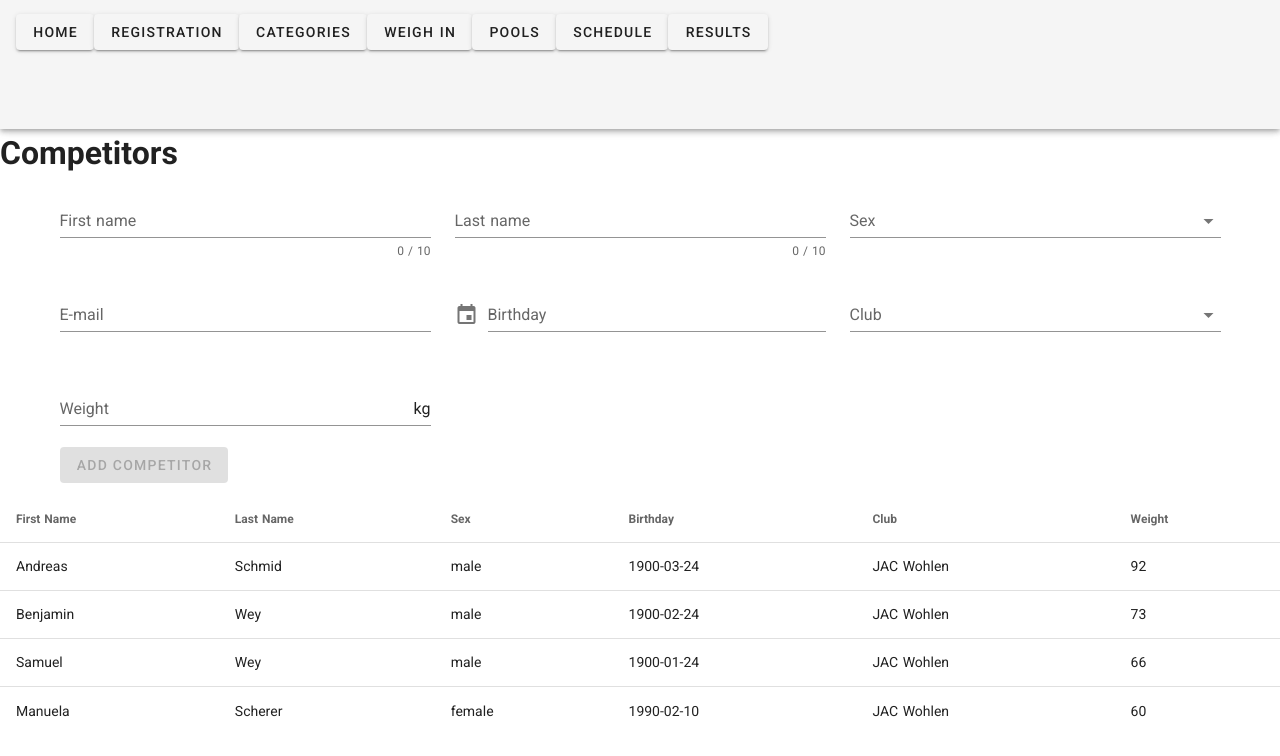
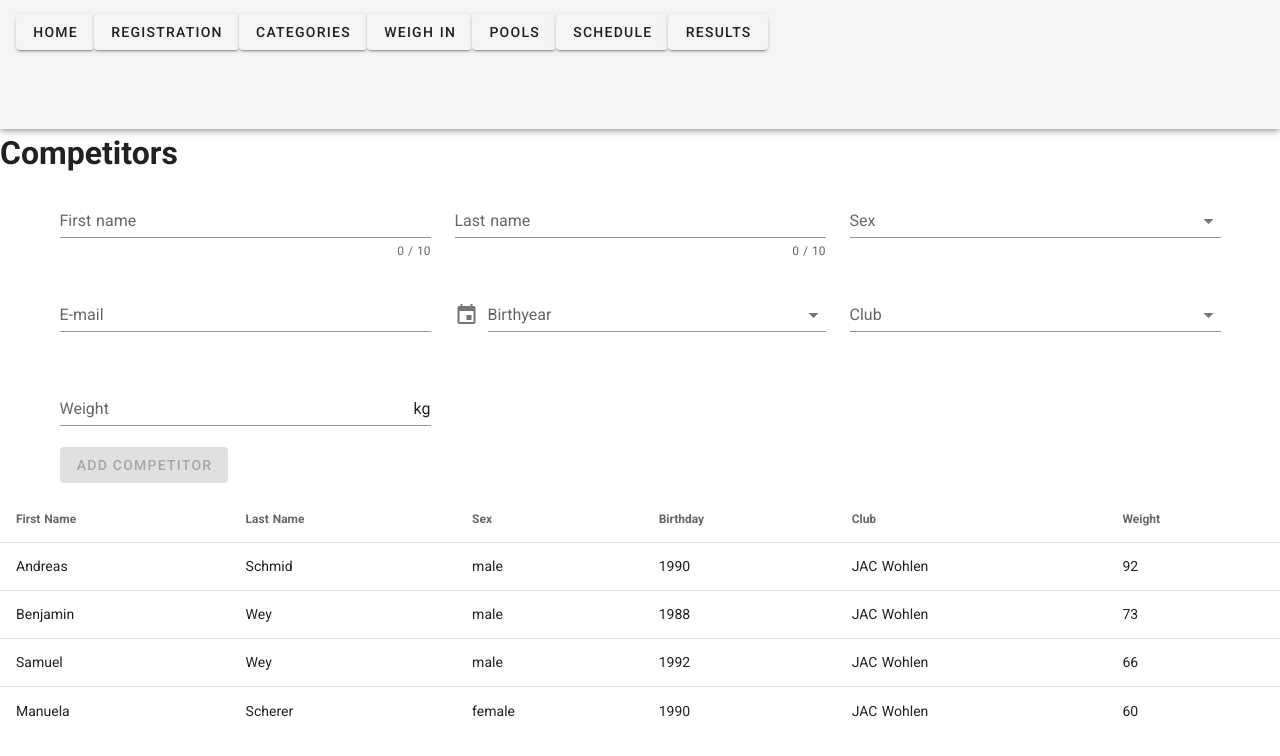
Before and after one commit to jacwohlen/turnus, a Nuxt app: page /Competitors in a window 1280 px wide. Shown: the top 756 px of the page. Built offline with nearby package versions, Linux system fonts and the light colour scheme.

Commit message:
Competitor: Replace birthday with birthyear -> no more data needed

```diff
--- a/components/CategoryMembersList.vue
+++ b/components/CategoryMembersList.vue
@@ -25,7 +25,7 @@ export default {
         { text: 'First Name', value: 'firstname' },
         { text: 'Last Name', value: 'lastname' },
         { text: 'Sex', value: 'sex' },
-        { text: 'Birthday', value: 'birthday' },
+        { text: 'Birthday', value: 'birthyear' },
         { text: 'Club', value: 'club' },
         { text: 'Weight', value: 'weight' },
         { text: 'Actions', value: 'actions', sortable: false },
--- a/components/CompetitorForm.vue
+++ b/components/CompetitorForm.vue
@@ -41,32 +41,13 @@
           ></v-text-field>
         </v-col>
         <v-col cols="12" md="4">
-          <v-menu
-            ref="menu"
-            v-model="menu"
-            :close-on-content-click="false"
-            transition="scale-transition"
-            offset-y
-            min-width="290px"
+          <v-combobox
+            v-model="birthyear"
+            label="Birthyear"
+            :items="years"
+            prepend-icon="mdi-calendar"
           >
-            <template v-slot:activator="{ on, attrs }">
-              <v-text-field
-                v-model="birthday"
-                label="Birthday"
-                prepend-icon="mdi-calendar"
-                readonly
-                v-bind="attrs"
-                v-on="on"
-              ></v-text-field>
-            </template>
-            <v-date-picker
-              ref="picker"
-              v-model="birthday"
-              :max="new Date().toISOString().substr(0, 10)"
-              min="1940-01-01"
-              @change="save"
-            ></v-date-picker>
-          </v-menu>
+          </v-combobox>
         </v-col>
         <v-col cols="12" md="4">
           <v-autocomplete
@@ -98,7 +79,7 @@ export default {
     firstname: null,
     lastname: null,
     sex: null,
-    birthday: null,
+    birthyear: null,
     email: null,
     club: null,
     weight: null,
@@ -111,6 +92,7 @@ export default {
       (v) => !!v || 'E-mail is required',
       (v) => /.+@.+\..+/.test(v) || 'E-mail must be valid',
     ],
+    years: [],
     menu: false,
     valid: true,
   }),
@@ -124,19 +106,25 @@ export default {
       val && setTimeout(() => (this.$refs.picker.activePicker = 'YEAR'))
     },
   },
+  mounted() {
+    const currentYear = new Date().getFullYear()
+    for (let i = currentYear; i > currentYear - 100; i--) {
+      this.years.push(i)
+    }
+  },
   methods: {
     addCompetitor() {
       this.$store.commit('competitors/add', {
         firstname: this.firstname,
         lastname: this.lastname,
         sex: this.sex,
-        birthday: this.birthday,
+        birthyear: this.birthyear,
         club: this.club,
         weight: this.weight,
       })
       this.firstname = null
       this.lastname = null
-      this.birthday = null
+      this.birthyear = null
       this.email = null
       // this.club
       this.weight = null
--- a/pages/Competitors.vue
+++ b/pages/Competitors.vue
@@ -19,7 +19,7 @@
             <td>{{ item.firstname }}</td>
             <td>{{ item.lastname }}</td>
             <td>{{ item.sex }}</td>
-            <td>{{ item.birthday }}</td>
+            <td>{{ item.birthyear }}</td>
             <td>{{ item.club }}</td>
             <td>{{ item.weight }}</td>
           </tr>
--- a/pages/WeighIn.vue
+++ b/pages/WeighIn.vue
@@ -31,7 +31,7 @@ export default {
       { text: 'Firstname', value: 'firstname' },
       { text: 'Lastname', value: 'lastname' },
       { text: 'Sex', value: 'sex' },
-      { text: 'Birthday', value: 'birthday' },
+      { text: 'Birthday', value: 'birthyear' },
       { text: 'Club', value: 'club' },
       { text: 'Given Weight', value: 'weight' },
       { text: 'Measured Weight', value: 'weight_measured' },
--- a/store/competitors.js
+++ b/store/competitors.js
@@ -5,7 +5,7 @@ export const state = () => ({
       firstname: 'Andreas',
       lastname: 'Schmid',
       sex: 'male',
-      birthday: '1900-03-24',
+      birthyear: '1990',
       club: 'JAC Wohlen',
       weight: 92,
       weight_measured: 92.3,
@@ -15,7 +15,7 @@ export const state = () => ({
       firstname: 'Benjamin',
       lastname: 'Wey',
       sex: 'male',
-      birthday: '1900-02-24',
+      birthyear: '1988',
       club: 'JAC Wohlen',
       weight: 73,
       weight_measured: null,
@@ -25,7 +25,7 @@ export const state = () => ({
       firstname: 'Samuel',
       lastname: 'Wey',
       sex: 'male',
-      birthday: '1900-01-24',
+      birthyear: '1992',
       club: 'JAC Wohlen',
       weight: 66,
       weight_measured: null,
@@ -35,7 +35,7 @@ export const state = () => ({
       firstname: 'Manuela',
       lastname: 'Scherer',
       sex: 'female',
-      birthday: '1990-02-10',
+      birthyear: '1990',
       club: 'JAC Wohlen',
       weight: 60,
       weight_measured: null,
@@ -44,12 +44,12 @@ export const state = () => ({
 })
 
 export const mutations = {
-  add(state, { firstname, lastname, sex, birthday, club, weight }) {
+  add(state, { firstname, lastname, sex, birthyear, club, weight }) {
     state.list.push({
       firstname,
       lastname,
       sex,
-      birthday,
+      birthyear,
       club,
       weight,
     })
--- a/store/pools.js
+++ b/store/pools.js
@@ -13,7 +13,7 @@ export const state = () => ({
           firstname: 'Benjamin',
           lastname: 'Wey',
           sex: 'male',
-          birthday: '1900-02-24',
+          birthyear: '1900-02-24',
           club: 'JAC Wohlen',
           weight: 73,
           weight_measured: 72.5,
@@ -23,7 +23,7 @@ export const state = () => ({
           firstname: 'Samuel',
           lastname: 'Wey',
           sex: 'male',
-          birthday: '1900-01-24',
+          birthyear: '1900-01-24',
           club: 'JAC Wohlen',
           weight: 66,
           weight_measured: 59.1,
@@ -43,7 +43,7 @@ export const state = () => ({
           firstname: 'Manuela',
           lastname: 'Scherer',
           sex: 'female',
-          birthday: '1990-02-10',
+          birthyear: '1990-02-10',
           club: 'JAC Wohlen',
           weight: 60,
           weight_measured: 60.0,
@@ -53,7 +53,7 @@ export const state = () => ({
           firstname: 'Fabienne',
           lastname: 'Wey',
           sex: 'female',
-          birthday: '1990-02-10',
+          birthyear: '1990-02-10',
           club: 'JAC Wohlen',
           weight: 60,
           weight_measured: 60.3,
@@ -63,7 +63,7 @@ export const state = () => ({
           firstname: 'Sandra',
           lastname: 'Weber',
           sex: 'female',
-          birthday: '1988-02-10',
+          birthyear: '1988-02-10',
           club: 'JAC Wohlen',
           weight: 60.1,
           weight_measured: 60.1,
```
